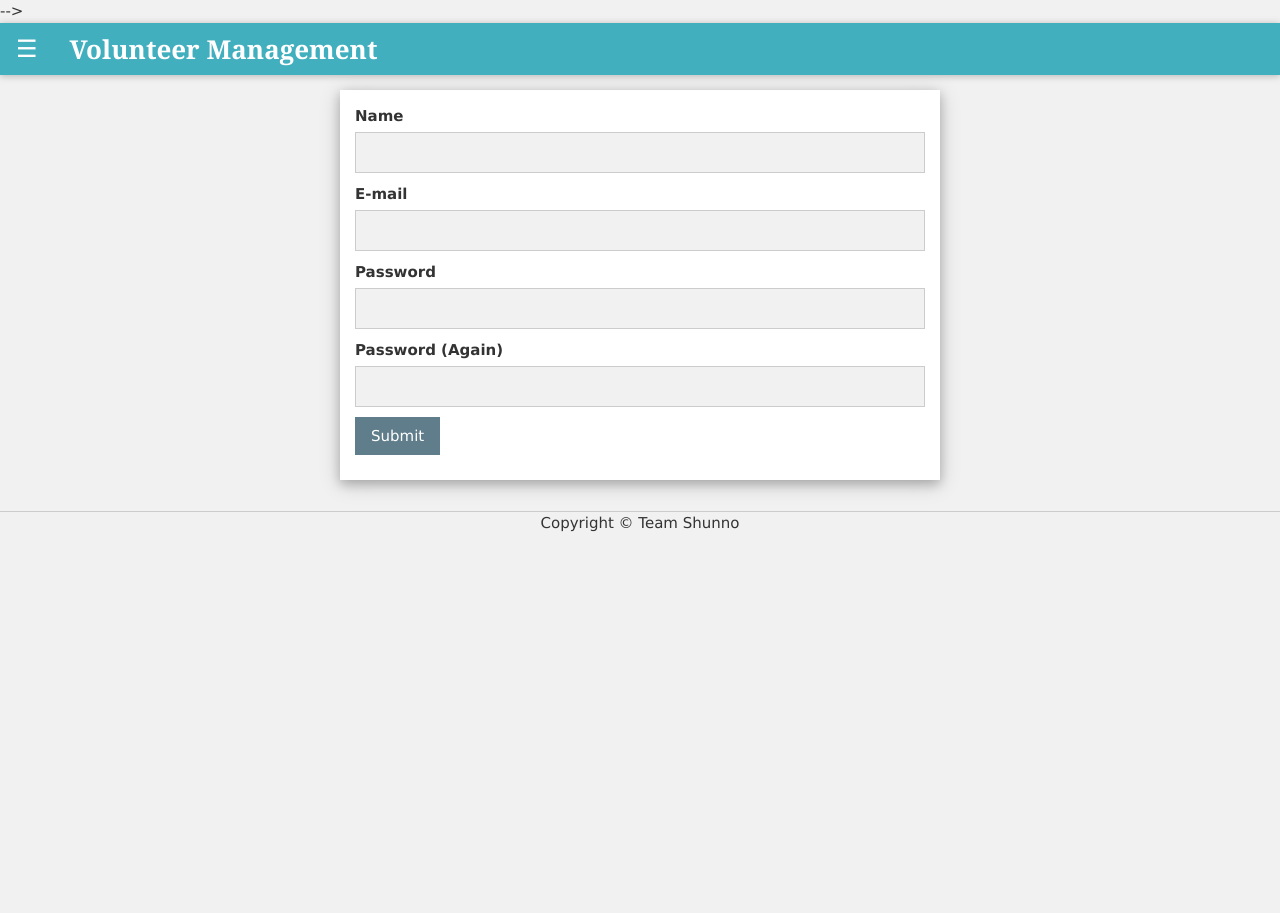
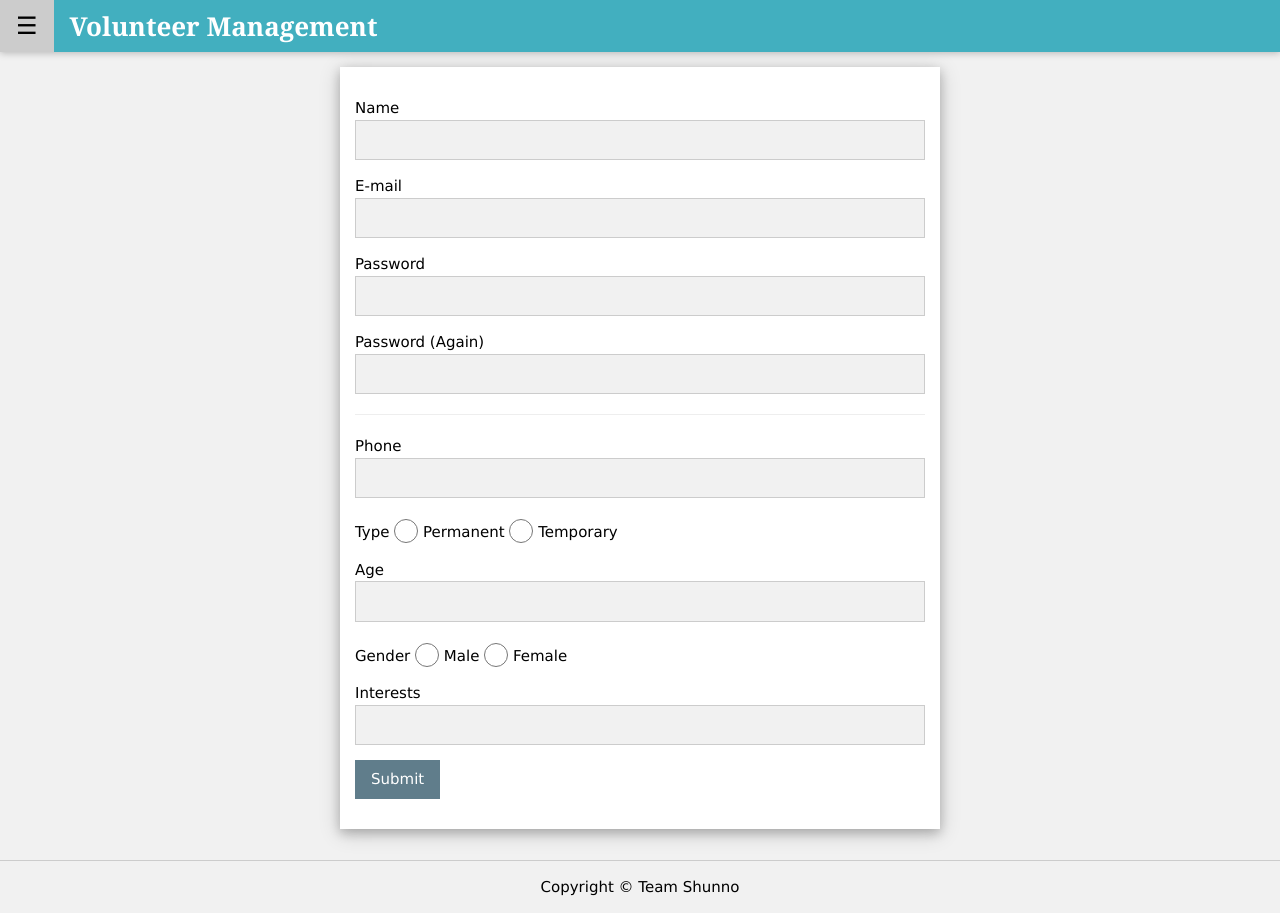
Before and after one commit to rakib10rr3/Volunteer-Management, a PHP site: page /register.php in a window 1280 px wide. Before the commit the page ends 532 px from the top, so only its background shows below. Run offline with PHP 8.4, Linux system fonts and the light colour scheme; some libraries are stand-ins or nearby versions.

Commit message:
Marge Register with Profile, SQL txt update

```diff
--- a/assests/css/style.css
+++ b/assests/css/style.css
@@ -17,6 +17,7 @@ body {
     position: fixed;
     width: 100%;
     box-shadow: 0px 1px 7px rgba(0,0,0,.25);
+    z-index: 99999;
 }
 
 .ts-main-menu {
--- a/basic_structure/header.php
+++ b/basic_structure/header.php
@@ -23,7 +23,7 @@
 
 
     <!-- Bootstrap Core CSS -->
-     <link href="./assests/css/bootstrap.min.css" rel="stylesheet"> -->
+     <!-- <link href="./assests/css/bootstrap.min.css" rel="stylesheet"> -->
 
     <!-- Custom CSS -->
     <link rel="stylesheet" href="./assests/css/w3.css">
--- a/basic_structure/navbar.php
+++ b/basic_structure/navbar.php
@@ -40,14 +40,19 @@
         <a href="./group_search.php" class="w3-bar-item w3-button w3-hover-cyan">Group Search</a>
         <a href="./add_disaster.php" class="w3-bar-item w3-button w3-hover-cyan">Call for Help</a>
         <?php
-        $u_id=$_COOKIE[$GLOBALS['c_id']];
+
+        $u_id = $_COOKIE[$GLOBALS['c_id']];
         $result = isPermenentInGrp($u_id);
+
        // echo $result;
         if($result) {
 
             echo "<a href='./my_group.php?group_id=$result' class='w3-bar-item w3-button w3-hover-cyan'>My Group</a>";
         }
-            ?><a href="./profile.php" class="w3-bar-item w3-button w3-hover-cyan">Profile</a>
+            ?>
+
+            <a href="./profile.php?id=<?=$u_id?>" class="w3-bar-item w3-button w3-hover-cyan">Profile</a>
+
         <?php
     }
     ?>
--- a/classes.php
+++ b/classes.php
@@ -199,13 +199,13 @@ class User
     }
     public function get_name_by_id($id)
     {
-        $sql_string="SELECT * FROM vm_users WHERE user_id= $id";
+        $sql_string="SELECT * FROM vm_member_list WHERE vm_member_id= $id";
         $db=new db_util();
         $result=$db->query($sql_string);
         if($result)
         {
             $row=mysqli_fetch_assoc($result);
-            $name=$row['user_name'];
+            $name=$row['vm_member_name'];
             return $name;
         }
         else
@@ -436,6 +436,7 @@ class Member
     private $memberGender;
     private $memberType;
     private $memberInterest;
+
     public function __construct()
     {
 
@@ -463,7 +464,7 @@ class Member
         $db = new db_util();
 
 
-        $memUpdate = $db->prepare('UPDATE vm_member_list SET vm_member_name = ?,  vm_member_phone = ?, vm_member_type = ? , vm_member_age = ?, vm_member_gender = ? WHERE vm_member_list_id = '.$this->memberID);
+        $memUpdate = $db->prepare('UPDATE vm_member_list SET vm_member_name = ?,  vm_member_phone = ?, vm_member_type = ? , vm_member_age = ?, vm_member_gender = ? WHERE vm_member_id = '.$this->memberID);
 
         $_memberName = $this->memberName;
         $_memberPhone = $this->memberPhone;
@@ -471,9 +472,9 @@ class Member
         $_memberAge = $this->memberAge;
         $_memberGender = $this->memberGender;
        // $_memberInterest = $this->memberInterest;
-        echo $db->getError();
+        // echo $db->getError();
 
-        $memUpdate->bind_param('sssis', $_memberName, $_memberPhone, $_memberType, $_memberAge,$_memberGender);
+        $memUpdate->bind_param('sssis', $_memberName, $_memberPhone, $_memberType, $_memberAge, $_memberGender);
         //echo $_memberPhone;
         $result = $memUpdate->execute();
 
@@ -486,6 +487,18 @@ class Member
         return false; // anything wrong then return 0
     }
 
+    /*
+        private $memberID;
+    private $memberName;
+    private $memberEmail;
+    private $memberGrp;
+    private $memberPhone;
+    private $memberAge;
+    private $memberGender;
+    private $memberType;
+    private $memberInterest;
+     */
+
     /**
      * @return mixed
      */
@@ -495,18 +508,22 @@ class Member
         $db = new db_util();
 
 
-        $memjoin = $db->prepare('INSERT INTO vm_member_list(vm_group_id, vm_member_id, vm_member_name, vm_member_email, vm_member_phone, vm_member_type,vm_member_interest)
-            		VALUES(?, ?, ?, ?, ?, ?, ?)');
+        $memjoin = $db->prepare('INSERT INTO vm_member_list(vm_group_id, vm_member_id, vm_member_name, vm_member_email, vm_member_phone, vm_member_type, vm_member_age, vm_member_gender, vm_member_interest)
+            		VALUES(?, ?, ?, ?, ?, ?, ?, ?, ?)');
+
         $_memberId = $this->memberID;
         $_memberName = $this->memberName;
         $_memberEmail = $this->memberEmail;
         $_memberGrp = $this->memberGrp;
         $_memberPhone = $this->memberPhone;
+        $_memberAge = $this->memberAge;
+        $_memberGender = $this->memberGender;
         $_memberType = $this->memberType;
         $_memberInterest = $this->memberInterest;
-        echo $db->getError();
+        // echo $db->getError();
 
-        $memjoin->bind_param('iisssss', $_memberGrp, $_memberId, $_memberName, $_memberEmail, $_memberPhone, $_memberType,$_memberInterest);
+        $memjoin->bind_param('iisssssss', $_memberGrp, $_memberId, $_memberName, $_memberEmail, $_memberPhone,
+            $_memberType, $_memberAge, $_memberGender, $_memberInterest);
         //echo $_memberPhone;
         $result = $memjoin->execute();
 
@@ -646,9 +663,15 @@ class Member
     }
 
 
-    public function setMemberInterest($memint)
+    // public function setMemberInterest($memint)
+    // {
+    //     $this->memberInterest = implode(", ",$memint);
+    //     return $this;
+    // }
+
+    public function setMemberInterest($memInt)
     {
-        $this->memberInterest = implode(", ",$memint);
+        $this->memberInterest = $memInt;
         return $this;
     }
 
--- a/globals.php
+++ b/globals.php
@@ -17,7 +17,7 @@ $c_protocol = 'http://';
 $c_domain = 'localhost';
 $c_host = $c_protocol.$c_domain;
 
-$c_subname = '/TEST_PROJECT/volunteer-management';
+$c_subname = '/vm/';
 
 /**
  * Site Consts.
--- a/index.php
+++ b/index.php
@@ -42,7 +42,7 @@ if(isset($_POST['send']))
 }
 ?>
 
-    <p class="w3-xlarge w3-center">Welcome! <?php echo $_COOKIE[$GLOBALS['c_name']]; ?></p>
+    <p class="w3-xlarge w3-center">Welcome! <?php echo (isset($_COOKIE[$GLOBALS['c_name']]))?$_COOKIE[$GLOBALS['c_name']]:""; ?></p>
     <p class="w3-large w3-center">Let's work togather to build a awesome Bangladesh!</p>
 
 
--- a/login.php
+++ b/login.php
@@ -44,6 +44,9 @@ if ($_SERVER['REQUEST_METHOD'] == 'POST') {
 
 					if (password_verify($pword, $row["user_password"])) {
 
+						$user = new User();
+						$_member_name = $user->get_name_by_id($row['user_id']);
+
 						/**
 						 * Set Cookies
 						 */
@@ -52,7 +55,7 @@ if ($_SERVER['REQUEST_METHOD'] == 'POST') {
 
 						$host = $GLOBALS['c_domain'];
 
-						setcookie($GLOBALS['c_name'], $row['user_name'], time() + __COOKIES_EXPIRE_MAX__, $GLOBALS["c_subname"], $host, false, true);
+						setcookie($GLOBALS['c_name'], $_member_name, time() + __COOKIES_EXPIRE_MAX__, $GLOBALS["c_subname"], $host, false, true);
 
 						setcookie($GLOBALS['c_email'], $email, time() + __COOKIES_EXPIRE_MAX__, $GLOBALS["c_subname"], $host, false, true);
 
--- a/register.php
+++ b/register.php
@@ -15,6 +15,7 @@ if ($_SERVER['REQUEST_METHOD'] == 'POST') {
 	$_title = "Error!";
 	$_message = "Something Wrong!";
 
+
 	function registerNow()
 	{
 		$name = validateInput(isset($_POST['uname']) ? $_POST['uname'] : '');
@@ -22,17 +23,30 @@ if ($_SERVER['REQUEST_METHOD'] == 'POST') {
 		$pword = isset($_POST['pword']) ? $_POST['pword'] : '';
 		$re_pword = isset($_POST['pwordagain']) ? $_POST['pwordagain'] : '';
 
-		if ($name == '' || $email == '' || $pword == '' || $re_pword == '') {
+		$member_phone = validateInput(isset($_POST['member_phone']) ? $_POST['member_phone'] : '');
+		$member_type = validateInput(isset($_POST['member_type']) ? $_POST['member_type'] : '');
+		$member_age = validateInput(isset($_POST['member_age']) ? $_POST['member_age'] : '');
+		$gender = validateInput(isset($_POST['gender']) ? $_POST['gender'] : '');
+		$member_interest = validateInput(isset($_POST['member_interest']) ? $_POST['member_interest'] : '');
+
+		if ($name == '' || $email == '' || $pword == '' || $re_pword == ''
+			 || $re_pword == '' || $re_pword == '' || $re_pword == '' || $re_pword == '' || $re_pword == '') {
 
 			$GLOBALS['_isSuccess'] = false;
 			$GLOBALS['_title'] = "Error!";
 			$GLOBALS['_message'] = "Fill all fields!";
 
-		} elseif ($pword != $re_pword) {
+		} else if ($pword != $re_pword) {
 
 			$GLOBALS['_isSuccess'] = false;
 			$GLOBALS['_title'] = "Error!";
 			$GLOBALS['_message'] = "Password Mismatch!";
+
+		} else if (intval($member_age) < 13) {
+
+			$GLOBALS['_isSuccess'] = false;
+			$GLOBALS['_title'] = "Error!";
+			$GLOBALS['_message'] = "Minimum age is 13!";
 
 		} else {
 
@@ -48,11 +62,39 @@ if ($_SERVER['REQUEST_METHOD'] == 'POST') {
 
 				$result = $user->add();
 
-				if($result!== false)
+				if($result !== false)
 				{
+
+					$new_user_id = $result;
+
+					$member = new Member();
+
+					$member->setMemberId($new_user_id);
+			        $member->setMemberName($name);
+			        $member->setMemberEmail($email);
+			        $member->setMemberGrp(null);
+			        $member->setMemberPhone($member_phone);
+			        $member->setMemberType($member_type);
+			        $member->setMemberAge($member_age);
+			        $member->setMemberGender($gender);
+			        $member->setMemberInterest($member_interest);
+
+			        $result2 = $member->add();
+
+			        if ($result2 !== false) {
+
 						$GLOBALS['_isSuccess'] = true;
 						$GLOBALS['_title'] = "Success!";
 						$GLOBALS['_message'] = "You are successfully registered!";
+
+			        } else {
+
+			        	$GLOBALS['_isSuccess'] = true;
+						$GLOBALS['_title'] = "Success!";
+						$GLOBALS['_message'] = "You are registered with an error! Contact with Team Shunno!";
+
+			        }
+
 				}
 			}
 			else
@@ -109,6 +151,45 @@ include "basic_structure/navbar.php";
 		<label for="pword2">Password (Again)</label>
 		<input class="w3-input w3-border w3-light-grey" id="pword2" type="password" name="pwordagain" required>
 	</p>
+
+	<hr>
+
+	<p>
+		<label for="member_phone">Phone</label>
+		<input class="w3-input w3-border w3-light-grey" id="member_phone" type="text" name="member_phone">
+	</p>
+
+	<p>
+		<label for="member_type">Type</label>
+		<input class="w3-radio" type="radio" name="member_type" value="permanent" required>
+		<label>Permanent</label>
+
+		<input class="w3-radio" type="radio" name="member_type" value="temporary" required>
+		<label>Temporary</label>
+	</p>
+
+	<p>
+		<label for="member_age">Age</label>
+		<input class="w3-input w3-border w3-light-grey" id="member_age" type="number" name="member_age" required>
+	</p>
+
+	<p>
+		<label for="member_gender">Gender</label>
+		<input class="w3-radio" type="radio" name="gender" value="male" required>
+		<label>Male</label>
+
+		<input class="w3-radio" type="radio" name="gender" value="female" required>
+		<label>Female</label>
+	</p>
+
+	<p>
+		<label for="member_interest">Interests</label>
+		<input class="w3-input w3-border w3-light-grey" id="member_interest" type="text" name="member_interest" required>
+	</p>
+
+
+
+
 	<p>
 		<input class="w3-btn w3-blue-grey" type="submit" value="Submit">
 	</p>
@@ -131,9 +212,23 @@ include "basic_structure/navbar.php";
             $pword1 = $("#pword1").val();
             $pword2 = $("#pword2").val();
 
-            console.log("Email: "+$email);
+            $member_phone = $("#member_phone").val();
+            $member_type = $("input[name='member_type']:checked").val();
+            $member_age = $("#member_age").val();
+            $gender = $("input[name='gender']:checked").val();
+            $member_interest = $("#member_interest").val();
 
-            if ($uname == "" || $email == "" || $pword1 == "" || $pword2 == "") {
+            // console.log($member_phone);
+            // console.log($member_type);
+            // console.log($member_age);
+            // console.log($gender);
+            // console.log($member_interest);
+
+            // return false;
+
+            if ($uname == "" || $email == "" || $pword1 == "" || $pword2 == ""
+            	|| $member_phone == "" || $member_type == "" || $member_age == "" || $gender == "" || $member_interest == "") {
+
             	$(".ts-alert").addClass("w3-red");
             	$(".ts-alert p").html('<strong>Error!</strong> Fill all fields!');
             	$(".ts-alert").fadeIn();
@@ -155,11 +250,28 @@ include "basic_structure/navbar.php";
                 return false;
             }
 
+            if (parseInt($member_age) < 13) {
+            	$(".ts-alert").addClass("w3-red");
+            	$(".ts-alert p").html('<strong>Error!</strong> Minimum registration age is 13!');
+            	$(".ts-alert").fadeIn();
+
+                // Enable inputs
+                $('input').prop("disabled", false);
+                $('input[type="submit"]').prop("disabled", false);
+                return false;
+            }
+
             $options = {
             	uname: $uname,
             	email: $email,
             	pword: $pword1,
-            	pwordagain: $pword2
+            	pwordagain: $pword2,
+
+            	member_phone: $member_phone,
+            	member_type: $member_type,
+            	member_age: $member_age,
+            	gender: $gender,
+            	member_interest: $member_interest
             };
 
 
@@ -187,6 +299,10 @@ include "basic_structure/navbar.php";
                 	$(".ts-alert p").html('<strong>' + $obj.title + '</strong> ' + $obj.message);
                 	$(".ts-alert").fadeIn();
 
+            	    $('html, body').animate({
+					        scrollTop: $(".ts-alert").offset().top
+					    }, 2000);
+
                     // Enable inputs
                     $('input').prop("disabled", false);
                     $('input[type="submit"]').prop("disabled", false);
```
Also changed, not shown: SQLs/division-and-districts.txt (+9 -0 lines), add_disaster.php (+21 -10 lines), profile.php (+45 -17 lines), update.php (+13 -11 lines). Lines whose indentation alone changed are shown as unchanged.
